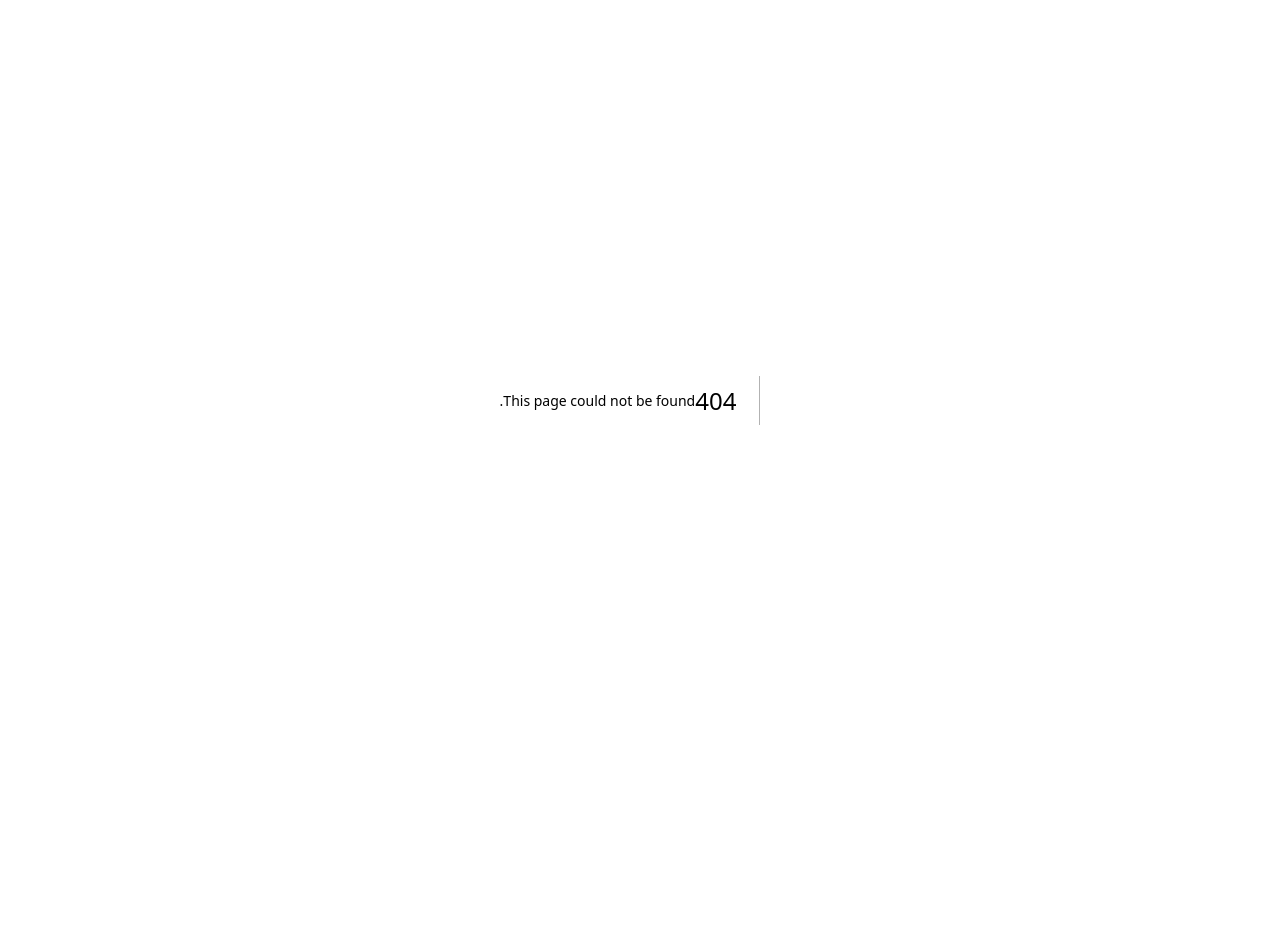
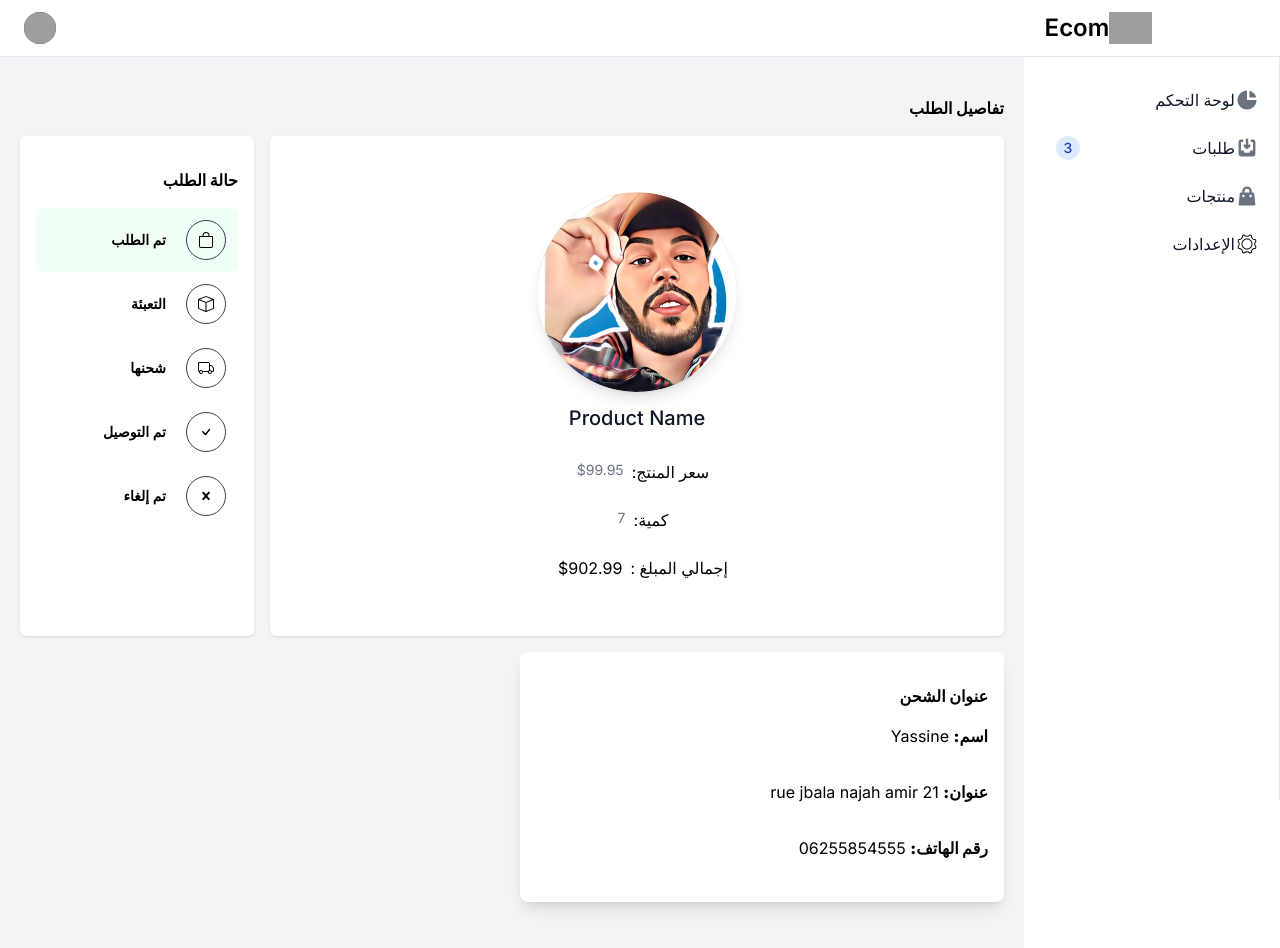
Before and after one commit to YassineBouchama1/Product-Page-Generator-FullStack, a Next.js app in the folder Front/: page /admin/orders/1 in a window 1280 px wide. Before the commit this address had no page. Shown: the top 948 px of the page. Before the commit the page ends 800 px from the top, so only its background shows below. Built offline with nearby package versions, Linux system fonts and the light colour scheme; grey boxes are pictures that could not be loaded.

Commit message:
create order page detailes

```diff
--- /dev/null
+++ b/Front/src/app/admin/orders/[id]/page.tsx
@@ -0,0 +1,70 @@
+import React from "react";
+import pic from "../../../../../public/p.png";
+import Image from "next/image";
+import Link from "next/link";
+import OrderIcons from "@/components/AdminDashboard/icons/OrderIcons";
+import OrderStatus from "@/components/AdminDashboard/OrderStatus";
+
+export default function page() {
+  return (
+    <div>
+      <h2 className="font-extrabold py-4">تفاصيل الطلب</h2>
+      <div className="grid grid-rows-2 grid-cols-4 gap-4     ">
+        {/* Product Details */}
+        <section className="col-span-4 xl:col-span-3  w-full bg-white h-full min-h-[500px] rounded-md shadow p-4 justify-center items-center">
+          <div className="flex flex-col items-center p-10">
+            <Image
+              src={pic}
+              alt="image name"
+              width="200"
+              height="200"
+              className=" mb-3 rounded-full shadow-lg"
+            />{" "}
+            <h5 className="mb-1 text-xl font-medium text-gray-900 dark:text-white">
+              Product Name{" "}
+            </h5>
+            <div className="flex mt-4 space-x-3 md:mt-6 gap-2">
+              <p>سعر المنتج:</p>
+              <p className=" text-sm text-gray-500 dark:text-gray-400">
+                $99.95
+              </p>
+            </div>
+            <div className="flex mt-4 space-x-3 md:mt-6 gap-2">
+              <p>كمية:</p>
+              <p className=" text-sm text-gray-500 dark:text-gray-400">7</p>
+            </div>
+            <div className="flex mt-4 space-x-3 md:mt-6 gap-2">
+              <p>إجمالي المبلغ :</p>
+              <p>$902.99</p>
+            </div>
+          </div>
+        </section>
+
+        {/* Order Status */}
+        <section className=" col-span-4 xl:col-span-1 w-full bg-white h-full min-h-[500px] rounded-md shadow p-4">
+          <h3 className="font-extrabold py-4">حالة الطلب</h3>
+          <OrderStatus />
+        </section>
+
+        {/* Address*/}
+        <section className=" col-span-4 xl:col-span-2   h-[250px]  p-4  bg-white dark:bg-gray-800 rounded-lg shadow-lg ">
+          <h3 className="font-extrabold py-4">عنوان الشحن</h3>
+          <div className="flex flex-col gap-8">
+            <div>
+              <span className="font-black">اسم:</span> <span>Yassine</span>
+            </div>
+            <div>
+              <span className="font-black">عنوان:</span>{" "}
+              <span>21 rue jbala najah amir</span>
+            </div>
+
+            <div>
+              <span className="font-black">رقم الهاتف:</span>{" "}
+              <span>06255854555</span>
+            </div>
+          </div>
+        </section>
+      </div>
+    </div>
+  );
+}
--- /dev/null
+++ b/Front/src/components/AdminDashboard/OrderStatus.tsx
@@ -0,0 +1,39 @@
+import React from "react";
+import OrderIcons from "./icons/OrderIcons";
+
+export default function OrderStatus() {
+  return (
+    <ol>
+      <button className="bg-green-200  min-w-[100%] bg-opacity-20 dark:bg-gray-900 dark:bg-opacity-40 flex p-3 rounded-md gap-x-5 hover:bg-green-100 cursor-pointer  items-center">
+        <div className="ICON relative h-10 w-10 rounded-full border border-gray-700 dark:border-gray-200">
+          {OrderIcons.OrderPlaced}
+        </div>
+        <p className="text-sm font-semibold">تم الطلب</p>
+      </button>
+      <button className="min-w-[100%]  bg-opacity-20  dark:bg-gray-900 dark:bg-opacity-40 flex p-3 rounded-md gap-x-5 hover:bg-green-100 cursor-pointer  items-center">
+        <div className="ICON relative h-10 w-10 rounded-full border border-gray-700 dark:border-gray-200">
+          {OrderIcons.OrderPacking}
+        </div>
+        <p className="text-sm font-semibold">التعبئة</p>
+      </button>
+      <button className="min-w-[100%]  bg-opacity-20 dark:bg-gray-900 dark:bg-opacity-40 flex p-3 rounded-md gap-x-5 hover:bg-green-100 cursor-pointer  items-center">
+        <div className="ICON relative h-10 w-10 rounded-full border border-gray-700 dark:border-gray-200">
+          {OrderIcons.OrderShipped}
+        </div>
+        <p className="text-sm font-semibold">شحنها</p>
+      </button>
+      <button className="min-w-[100%]  bg-opacity-20 dark:bg-gray-900 dark:bg-opacity-40 flex p-3 rounded-md gap-x-5 hover:bg-green-100 cursor-pointer  items-center">
+        <div className="ICON relative h-10 w-10 rounded-full border border-gray-700 dark:border-gray-200">
+          {OrderIcons.OrderDelivered}
+        </div>
+        <p className="text-sm font-semibold">تم التوصيل</p>
+      </button>
+      <button className="min-w-[100%]  bg-opacity-20 dark:bg-gray-900 dark:bg-opacity-40 flex p-3 rounded-md gap-x-5 hover:bg-green-100 cursor-pointer  items-center">
+        <div className="ICON relative h-10 w-10 rounded-full border border-gray-700 dark:border-gray-200">
+          {OrderIcons.OrderCanceld}
+        </div>
+        <p className="text-sm font-semibold">تم إلغاء </p>
+      </button>
+    </ol>
+  );
+}
--- a/Front/src/components/AdminDashboard/icons/MainPage.tsx
+++ b/Front/src/components/AdminDashboard/icons/MainPage.tsx
@@ -67,6 +67,8 @@ const IconSales = (
   </svg>
 );
 
+
+
 const Icons = {
   IconSales,
   IconCanceld,
--- /dev/null
+++ b/Front/src/components/AdminDashboard/icons/OrderIcons.tsx
@@ -0,0 +1,71 @@
+const OrderPlaced = (
+  <svg
+    xmlns="http://www.w3.org/2000/svg"
+    width="16"
+    height="16"
+    fill="currentColor"
+    className="absolute top-1/2 left-1/2 transform -translate-x-1/2 -translate-y-1/2 bi bi-bag"
+    viewBox="0 0 16 16"
+  >
+    <path d="M8 1a2.5 2.5 0 0 1 2.5 2.5V4h-5v-.5A2.5 2.5 0 0 1 8 1zm3.5 3v-.5a3.5 3.5 0 1 0-7 0V4H1v10a2 2 0 0 0 2 2h10a2 2 0 0 0 2-2V4h-3.5zM2 5h12v9a1 1 0 0 1-1 1H3a1 1 0 0 1-1-1V5z"></path>
+  </svg>
+);
+
+const OrderPacking = (
+  <svg
+    xmlns="http://www.w3.org/2000/svg"
+    width="16"
+    height="16"
+    fill="currentColor"
+    className="absolute top-1/2 left-1/2 transform -translate-x-1/2 -translate-y-1/2 bi bi-box"
+    viewBox="0 0 16 16"
+  >
+    <path d="M8.186 1.113a.5.5 0 0 0-.372 0L1.846 3.5 8 5.961 14.154 3.5 8.186 1.113zM15 4.239l-6.5 2.6v7.922l6.5-2.6V4.24zM7.5 14.762V6.838L1 4.239v7.923l6.5 2.6zM7.443.184a1.5 1.5 0 0 1 1.114 0l7.129 2.852A.5.5 0 0 1 16 3.5v8.662a1 1 0 0 1-.629.928l-7.185 2.874a.5.5 0 0 1-.372 0L.63 13.09a1 1 0 0 1-.63-.928V3.5a.5.5 0 0 1 .314-.464L7.443.184z"></path>
+  </svg>
+);
+
+const OrderShipped = (
+  <svg
+    xmlns="http://www.w3.org/2000/svg"
+    width="16"
+    height="16"
+    fill="currentColor"
+    className="absolute top-1/2 left-1/2 transform -translate-x-1/2 -translate-y-1/2 bi bi-truck"
+    viewBox="0 0 16 16"
+  >
+    <path d="M0 3.5A1.5 1.5 0 0 1 1.5 2h9A1.5 1.5 0 0 1 12 3.5V5h1.02a1.5 1.5 0 0 1 1.17.563l1.481 1.85a1.5 1.5 0 0 1 .329.938V10.5a1.5 1.5 0 0 1-1.5 1.5H14a2 2 0 1 1-4 0H5a2 2 0 1 1-3.998-.085A1.5 1.5 0 0 1 0 10.5v-7zm1.294 7.456A1.999 1.999 0 0 1 4.732 11h5.536a2.01 2.01 0 0 1 .732-.732V3.5a.5.5 0 0 0-.5-.5h-9a.5.5 0 0 0-.5.5v7a.5.5 0 0 0 .294.456zM12 10a2 2 0 0 1 1.732 1h.768a.5.5 0 0 0 .5-.5V8.35a.5.5 0 0 0-.11-.312l-1.48-1.85A.5.5 0 0 0 13.02 6H12v4zm-9 1a1 1 0 1 0 0 2 1 1 0 0 0 0-2zm9 0a1 1 0 1 0 0 2 1 1 0 0 0 0-2z"></path>
+  </svg>
+);
+
+const OrderDelivered = (
+  <svg
+    xmlns="http://www.w3.org/2000/svg"
+    width="16"
+    height="16"
+    fill="currentColor"
+    className="absolute top-1/2 left-1/2 transform -translate-x-1/2 -translate-y-1/2 bi bi-check"
+    viewBox="0 0 16 16"
+  >
+    <path d="M10.97 4.97a.75.75 0 0 1 1.07 1.05l-3.99 4.99a.75.75 0 0 1-1.08.02L4.324 8.384a.75.75 0 1 1 1.06-1.06l2.094 2.093 3.473-4.425a.267.267 0 0 1 .02-.022z"></path>
+  </svg>
+);
+const OrderCanceld = (
+  <svg
+    viewBox="0 0 470 1000"
+    fill="currentColor"
+    width="16"
+    height="16"
+    className="absolute top-1/2 left-1/2 transform -translate-x-1/2 -translate-y-1/2 bi bi-check"
+  >
+    <path d="M452 656c12 12 18 26.333 18 43s-6 31-18 43c-12 10.667-26.333 16-43 16s-31-5.333-43-16L234 590 102 742c-12 10.667-26.333 16-43 16s-31-5.333-43-16C5.333 730 0 715.667 0 699s5.333-31 16-43l138-156L16 342C5.333 330 0 315.667 0 299s5.333-31 16-43c12-10.667 26.333-16 43-16s31 5.333 43 16l132 152 132-152c12-10.667 26.333-16 43-16s31 5.333 43 16c12 12 18 26.333 18 43s-6 31-18 43L314 500l138 156" />
+  </svg>
+);
+const OrderIcons = {
+  OrderPlaced,
+  OrderPacking,
+  OrderShipped,
+  OrderDelivered,
+  OrderCanceld,
+};
+
+export default OrderIcons;
```
Also changed, not shown: Front/src/components/AdminDashboard/OrderAddress.tsx (added).
